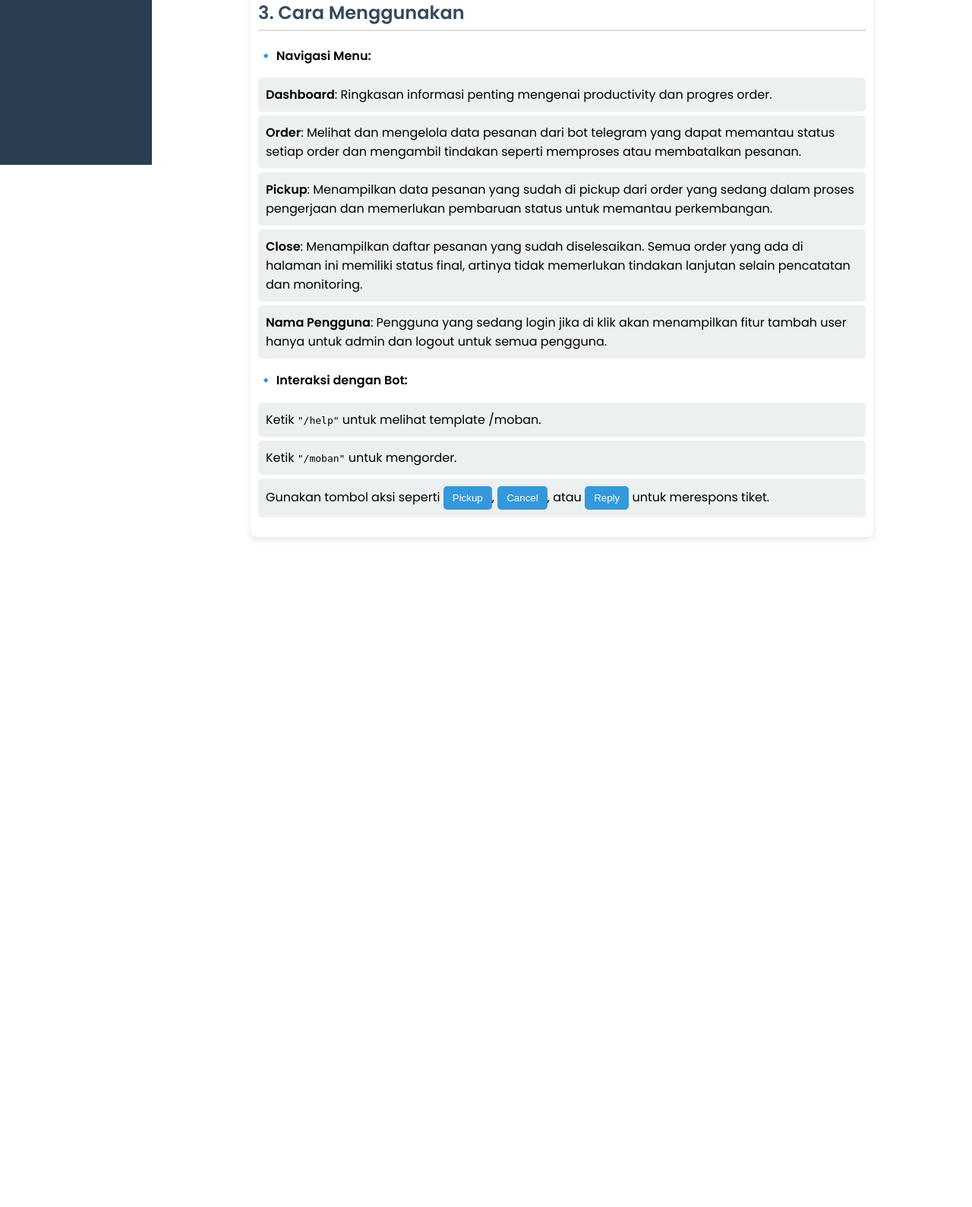
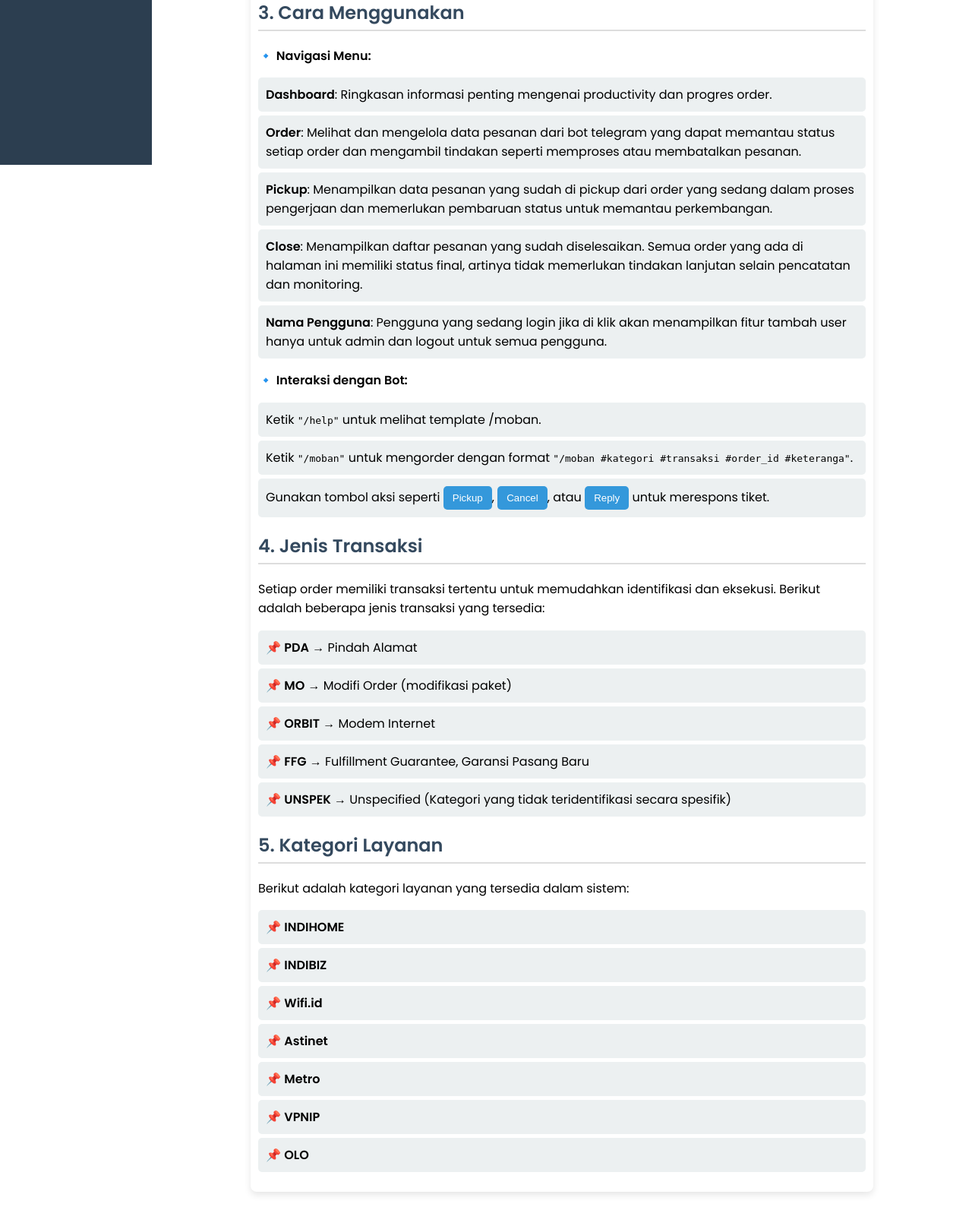
Before and after one commit to ntyrtype/moris_bot, a PHP site: page /home.php in a window 1280 px wide. Shown: the part 583-2172 px from the top of the page at 76% size. Before the commit the page ends 1294 px from the top, so only its background shows below. Run offline with PHP 8.4, Linux system fonts and the light colour scheme; a user stored in the database is signed in.

Commit message:
update home

```diff
--- a/web/home.php
+++ b/web/home.php
@@ -79,8 +79,32 @@ if (!isset($_SESSION['user_id'])) {
             <p><strong>🔹 Interaksi dengan Bot:</strong></p>
             <ul>
                 <li>Ketik <code>"/help"</code> untuk melihat template /moban.</li>
-                <li>Ketik <code>"/moban"</code> untuk mengorder.</li>
+                <li>Ketik <code>"/moban"</code> untuk mengorder dengan format <code>"/moban #kategori #transaksi #order_id #keteranga"</code>.</li>
                 <li>Gunakan tombol aksi seperti <button class="action-btn">Pickup</button>, <button class="action-btn">Cancel</button>, atau <button class="action-btn">Reply</button> untuk merespons tiket.</li>
+            </ul>
+        </section>
+        <section>
+            <h2>4. Jenis Transaksi</h2>
+            <p>Setiap order memiliki transaksi tertentu untuk memudahkan identifikasi dan eksekusi. Berikut adalah beberapa jenis transaksi yang tersedia:</p>
+            <ul>
+                <li>📌 <strong>PDA</strong> → Pindah Alamat</li>
+                <li>📌 <strong>MO</strong> → Modifi Order (modifikasi paket)</li>
+                <li>📌 <strong>ORBIT</strong> → Modem Internet</li>
+                <li>📌 <strong>FFG</strong> → Fulfillment Guarantee, Garansi Pasang Baru</li>
+                <li>📌 <strong>UNSPEK</strong> → Unspecified (Kategori yang tidak teridentifikasi secara spesifik)</li>
+            </ul>
+        </section>
+        <section>
+            <h2>5. Kategori Layanan</h2>
+            <p>Berikut adalah kategori layanan yang tersedia dalam sistem:</p>
+            <ul>
+                <li>📌 <strong>INDIHOME</strong></li>
+                <li>📌 <strong>INDIBIZ</strong></li>
+                <li>📌 <strong>Wifi.id</strong></li>
+                <li>📌 <strong>Astinet</strong></li>
+                <li>📌 <strong>Metro</strong></li>
+                <li>📌 <strong>VPNIP</strong></li>
+                <li>📌 <strong>OLO</strong></li>
             </ul>
         </section>
     </div>
```
